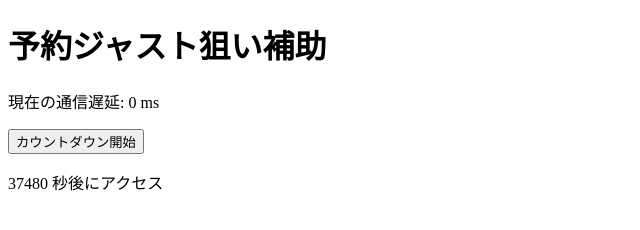
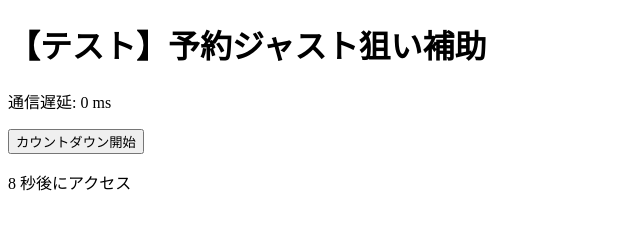
Before and after one commit to ykr71/MyApp, a plain HTML site: page index.html in a window 1280 px wide. Both pictures are taken after a click on the button "カウントダウン開始". Shown: the whole page, without its empty margins (0-640 px from the left). Drawn offline with Linux system fonts and the light colour scheme.

Commit message:
Add files via upload

```diff
--- a/index.html
+++ b/index.html
@@ -2,15 +2,15 @@
 <html lang="ja">
 <head>
   <meta charset="UTF-8">
-  <title>予約開始ジャストアクセス補助</title>
+  <title>予約アクセス補助PWA - テストモード</title>
   <meta name="viewport" content="width=device-width, initial-scale=1">
   <link rel="manifest" href="manifest.json">
   <meta name="theme-color" content="#ffffff">
   <meta name="apple-mobile-web-app-capable" content="yes">
 </head>
 <body>
-  <h1>予約ジャスト狙い補助</h1>
-  <p>現在の通信遅延: <span id="latency">未測定</span></p>
+  <h1>【テスト】予約ジャスト狙い補助</h1>
+  <p>通信遅延: <span id="latency">未測定</span></p>
   <button id="start">カウントダウン開始</button>
   <p id="countdown">未スタート</p>
   <p id="status"></p>
@@ -28,13 +28,13 @@
       return latency;
     }
 
-    let targetTime = new Date();
-    targetTime.setHours(11, 0, 0, 0); // ← 必要なら時間を変えてテストしてね
-
     let latencyGuess = 0;
 
     async function startCountdown() {
       latencyGuess = await measurePing();
+
+      // テスト用に「今から10秒後」を目標時間に設定
+      const targetTime = new Date(Date.now() + 10000);
 
       const interval = setInterval(() => {
         const now = new Date();
@@ -43,9 +43,10 @@
         if (diff <= 0) {
           clearInterval(interval);
           document.getElementById("status").textContent = "アクセス中...";
-          window.location.href = "https://example.com"; // ← ここを本番の予約URLに変えてね
+          window.location.href = "https://example.com"; // ← テスト用URL
         } else {
-          document.getElementById("countdown").textContent = Math.floor(diff / 1000) + " 秒後にアクセス";
+          document.getElementById("countdown").textContent =
+            Math.ceil(diff / 1000) + " 秒後にアクセス";
         }
       }, 100);
     }
```
